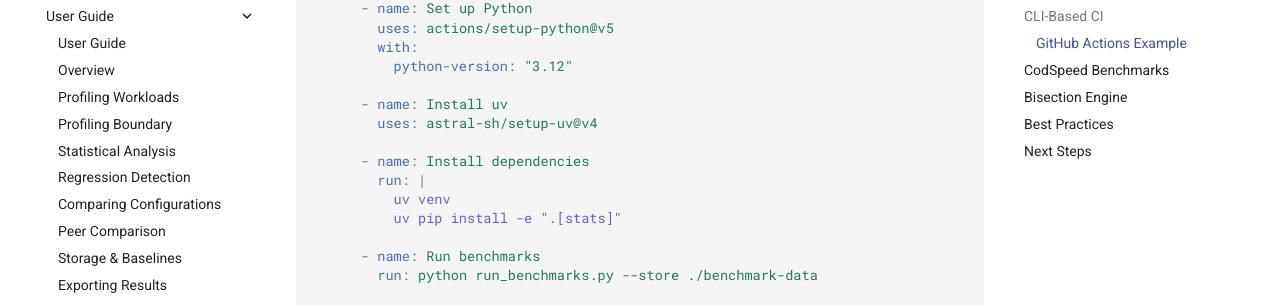
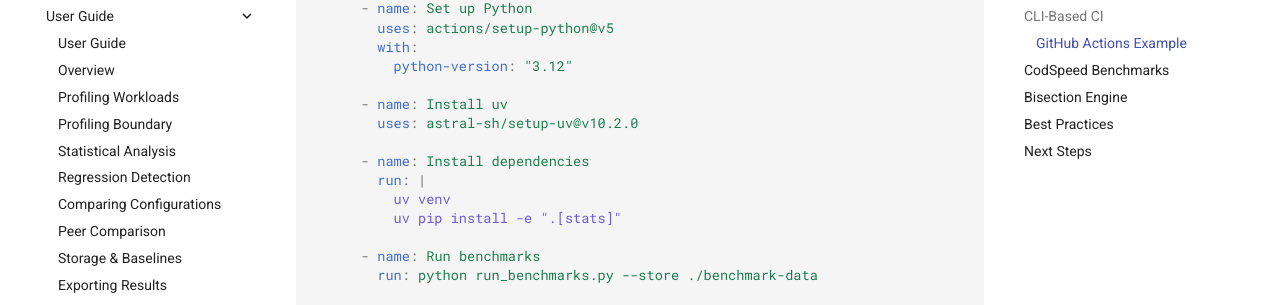
Before and after one commit to avitai/calibrax, an MkDocs documentation site: the page built from docs/user-guide/ci-integration.md, in a window 1280 px wide and 900 px high, scrolled down 1845 px. Shown: the part 146-451 px from the top of the window. Built offline with MkDocs 1.6.1 and Material for MkDocs 9.7.7, drawn with Linux system fonts in a browser that asks for light colours; comment, search, counter and statistics services are not loaded.

Commit message:
ci: use uv 0.12.21 and setup-uv v10.2.0
- `astral-sh/setup-uv@v7` -> `@v10.2.0` in build-verification.yml, ci.yml (3 steps), codspeed.yml, docs.yml, quality-checks.yml and security.yml.
- docs/user-guide/ci-integration.md example: `astral-sh/setup-uv@v4` -> `@v10.2.0`.

Behaviour notes:

- setup-uv stopped publishing major and minor tags at v8.0.0, so the action is pinned to the full release tag; `@v10` does not resolve.
- setup-uv v9 made `prune-cache` default to false, so the saved uv cache is no longer pruned before upload.
- `uv lock --check` passes under uv 0.12.21 with the committed lock unchanged; a lock it writes stays `revision = 3` and is read by uv 0.11.x under `--locked`.

```diff
--- a/docs/user-guide/ci-integration.md
+++ b/docs/user-guide/ci-integration.md
@@ -92,7 +92,7 @@ jobs:
           python-version: "3.12"
 
       - name: Install uv
-        uses: astral-sh/setup-uv@v4
+        uses: astral-sh/setup-uv@v10.2.0
 
       - name: Install dependencies
         run: |
```
Also changed, not shown: 6 other files.
